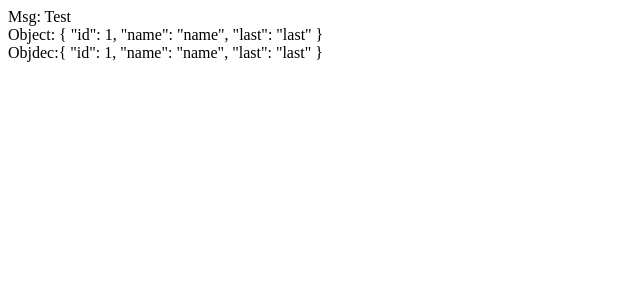
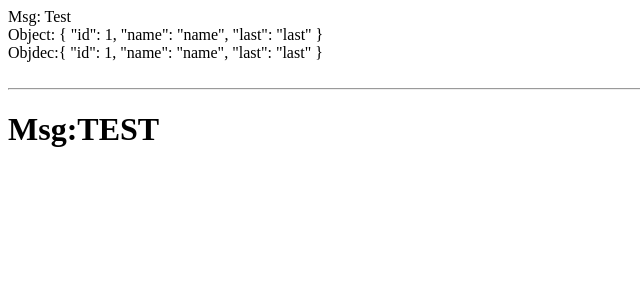
Before and after one commit to Jutipong/Vite-Template, a Vue app: page /Test in a window 1280 px wide. Shown: the top 300 px of the page, without its empty margins (0-640 px from the left). Built offline with nearby package versions, Linux system fonts and the light colour scheme.

Commit message:
Update Router

```diff
--- a/src/App.vue
+++ b/src/App.vue
@@ -13,9 +13,11 @@ export default defineComponent({
     const { currentRoute } = useRouter();
     const defaultLayout = "default";
 
-    const layout = computed(
-      () => `${currentRoute.value.meta.layout || defaultLayout}-layout`
-    );
+    const layout = computed(() => {
+      let result = `${currentRoute.value.meta.layout || defaultLayout}-layout`;
+      return result;
+    });
+
 
     return {
       layout,
--- /dev/null
+++ b/src/components/Test.vue
@@ -0,0 +1,20 @@
+<template>
+  <div>
+    <h1>Msg:{{ msg }}</h1>
+  </div>
+</template>
+
+<script lang="ts">
+import { defineComponent, ref } from "vue";
+
+export default defineComponent({
+  setup() {
+    const msg = ref("TEST");
+
+    return { msg };
+  },
+});
+</script>
+
+<style scoped>
+</style>
--- a/src/components/layout/AppLayout.vue
+++ b/src/components/layout/AppLayout.vue
@@ -2,6 +2,9 @@
   <div>Msg: {{ msg }}</div>
   <div>Object: {{ obj }}</div>
   <div>Objdec:{{ obj2 }}</div>
+  <br />
+  <hr />
+   <slot />
 </template>
 
 <script lang="ts">
--- a/src/router.ts
+++ b/src/router.ts
@@ -12,12 +12,18 @@ import { createRouter, createWebHistory, RouteRecordRaw } from "vue-router";
 // import NotFound from "./views/NotFound.vue";
 
 import HelloWorld from './components/HelloWorld.vue';
+import Test from './components/Test.vue'
 
 const routes: RouteRecordRaw[] = [
   {
-    path: "/HelloWorld",
+    path: "/helloworld",
     name: "HelloWorld",
     component: HelloWorld,
+  },
+  {
+    path: "/Test",
+    name: "Test",
+    component: Test,
   },
   // {
   //   path: "/",
--- /dev/null
+++ b/src/shims-vue.d.ts
@@ -0,0 +1,5 @@
+declare module '*.vue' {
+  import { defineComponent } from 'vue';
+  const Component: ReturnType<typeof defineComponent>;
+  export default Component;
+}
```
Also changed, not shown: src/routerpp.ts (added, +23 -0 lines).
